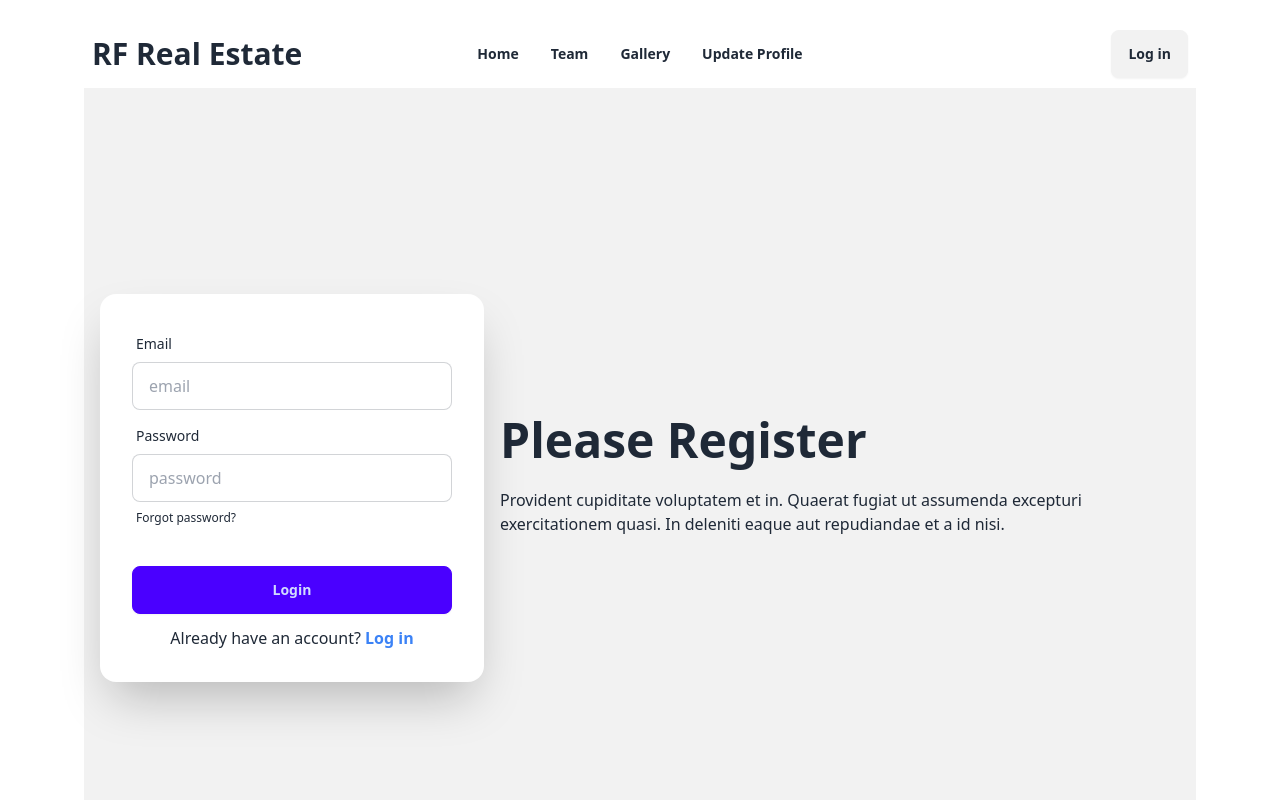
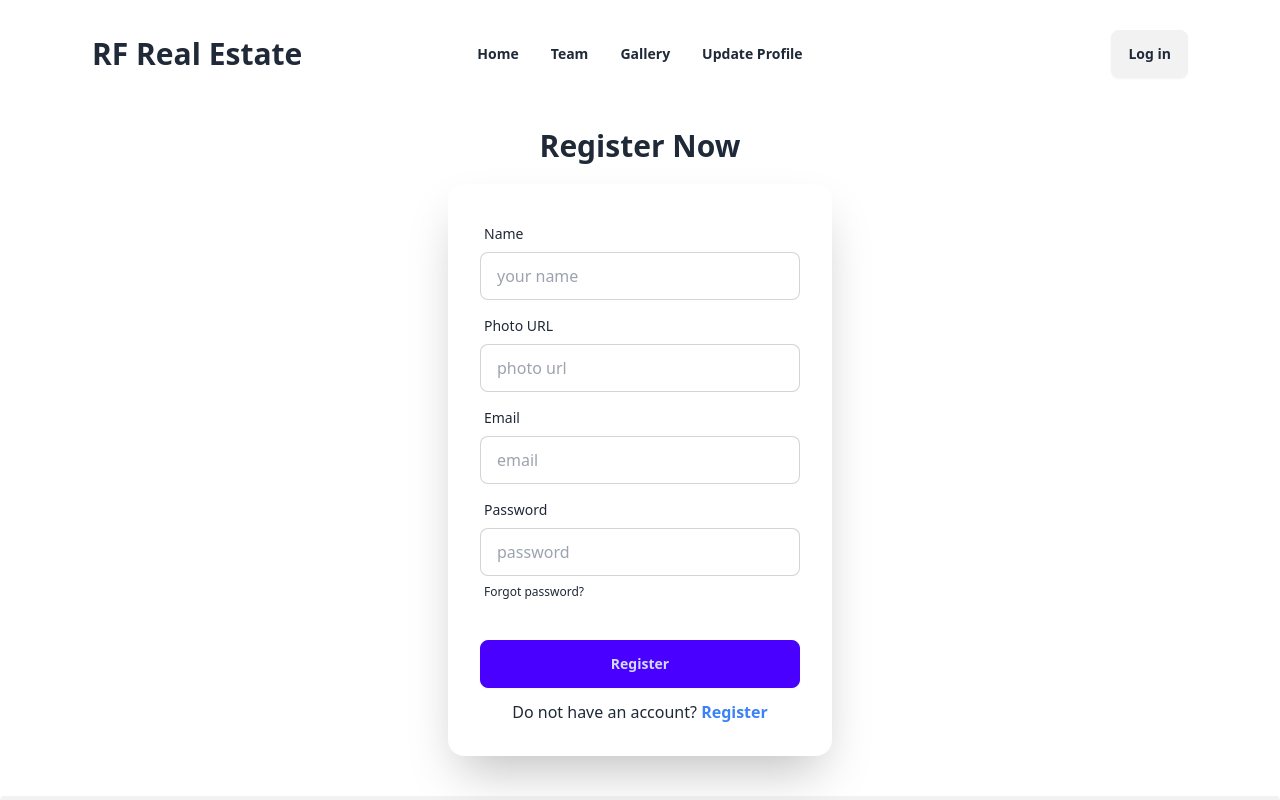
Before and after one commit to RfAraf/b9a9-real-estate, a React (Vite) app: page /register in a window 1280 px wide. Shown: the top 800 px of the page. Built offline with nearby package versions, Linux system fonts and the light colour scheme.

Commit message:
implement form input value by react hook form package

```diff
--- a/index.html
+++ b/index.html
@@ -4,7 +4,7 @@
     <meta charset="UTF-8" />
     <link rel="icon" type="image/svg+xml" href="/vite.svg" />
     <meta name="viewport" content="width=device-width, initial-scale=1.0" />
-    <title>Vite + React</title>
+    <title>RF Real Estate</title>
   </head>
   <body>
     <div id="root"></div>
--- a/package.json
+++ b/package.json
@@ -16,6 +16,7 @@
     "react": "^18.2.0",
     "react-dom": "^18.2.0",
     "react-helmet-async": "^2.0.4",
+    "react-hook-form": "^7.51.2",
     "react-icons": "^5.0.1",
     "react-router-dom": "^6.22.3",
     "sort-by": "^1.2.0",
--- a/src/pages/Login.jsx
+++ b/src/pages/Login.jsx
@@ -1,19 +1,20 @@
 import { Link } from "react-router-dom";
+import { useForm } from "react-hook-form";
 
 const Login = () => {
+  const {
+    register,
+    handleSubmit,
+    formState: { errors },
+  } = useForm();
+
+  const onSubmit = (data) => console.log(data);
+
   return (
-    <div className="hero min-h-screen bg-base-200">
-      <div className="hero-content flex-col lg:flex-row-reverse">
-        <div className="text-center lg:text-left">
-          <h1 className="text-5xl font-bold">Login now!</h1>
-          <p className="py-6">
-            Provident cupiditate voluptatem et in. Quaerat fugiat ut assumenda
-            excepturi exercitationem quasi. In deleniti eaque aut repudiandae et
-            a id nisi.
-          </p>
-        </div>
-        <div className="card shrink-0 w-full max-w-sm shadow-2xl bg-base-100">
-          <form className="card-body">
+    <div className="my-10">
+      <h1 className="text-3xl text-center mb-5 font-bold">Please Login!</h1>
+      <div className="card shrink-0 w-full max-w-sm shadow-2xl bg-base-100  mx-auto">
+        <form onSubmit={handleSubmit(onSubmit)} className="card-body">
           <div className="form-control">
             <label className="label">
               <span className="label-text">Email</span>
@@ -22,8 +23,11 @@ const Login = () => {
               type="email"
               placeholder="email"
               className="input input-bordered"
-                required
+              {...register("email", { required: true })}
             />
+            {errors.email && (
+              <span className="text-red-500 mt-2">This field is required</span>
+            )}
           </div>
           <div className="form-control">
             <label className="label">
@@ -33,8 +37,11 @@ const Login = () => {
               type="password"
               placeholder="password"
               className="input input-bordered"
-                required
+              {...register("password", { required: true })}
             />
+            {errors.password && (
+              <span className="text-red-500 mt-2">This field is required</span>
+            )}
             <label className="label">
               <a href="#" className="label-text-alt link link-hover">
                 Forgot password?
@@ -53,7 +60,6 @@ const Login = () => {
         </form>
       </div>
     </div>
-    </div>
   );
 };
 
--- a/src/pages/Register.jsx
+++ b/src/pages/Register.jsx
@@ -1,19 +1,44 @@
 import { Link } from "react-router-dom";
+import { useForm } from "react-hook-form";
 
 const Register = () => {
+  const {
+    register,
+    handleSubmit,
+    formState: { errors },
+  } = useForm();
+
+  const onSubmit = (data) => console.log(data);
+
   return (
-    <div className="hero min-h-screen bg-base-200">
-      <div className="hero-content flex-col lg:flex-row-reverse">
-        <div className="text-center lg:text-left">
-          <h1 className="text-5xl font-bold">Please Register</h1>
-          <p className="py-6">
-            Provident cupiditate voluptatem et in. Quaerat fugiat ut assumenda
-            excepturi exercitationem quasi. In deleniti eaque aut repudiandae et
-            a id nisi.
-          </p>
+    <div className="my-10">
+      <h1 className="text-3xl text-center mb-5 font-bold">Register Now</h1>
+      <div className="card shrink-0 w-full max-w-sm shadow-2xl bg-base-100  mx-auto">
+        <form onSubmit={handleSubmit(onSubmit)} className="card-body">
+          <div className="form-control">
+            <label className="label">
+              <span className="label-text">Name</span>
+            </label>
+            <input
+              type="text"
+              placeholder="your name"
+              className="input input-bordered"
+              {...register("name", { required: true })}
+            />
+            {errors.name && (
+              <span className="text-red-500 mt-2">This field is required</span>
+            )}
           </div>
-        <div className="card shrink-0 w-full max-w-sm shadow-2xl bg-base-100">
-          <form className="card-body">
+          <div className="form-control">
+            <label className="label">
+              <span className="label-text">Photo URL</span>
+            </label>
+            <input
+              type="text"
+              placeholder="photo url"
+              className="input input-bordered"
+            />
+          </div>
           <div className="form-control">
             <label className="label">
               <span className="label-text">Email</span>
@@ -22,8 +47,11 @@ const Register = () => {
               type="email"
               placeholder="email"
               className="input input-bordered"
-                required
+              {...register("email", { required: true })}
             />
+            {errors.email && (
+              <span className="text-red-500 mt-2">This field is required</span>
+            )}
           </div>
           <div className="form-control">
             <label className="label">
@@ -33,8 +61,11 @@ const Register = () => {
               type="password"
               placeholder="password"
               className="input input-bordered"
-                required
+              {...register("password", { required: true })}
             />
+            {errors.password && (
+              <span className="text-red-500 mt-2">This field is required</span>
+            )}
             <label className="label">
               <a href="#" className="label-text-alt link link-hover">
                 Forgot password?
@@ -42,18 +73,17 @@ const Register = () => {
             </label>
           </div>
           <div className="form-control mt-6">
-              <button className="btn btn-primary">Login</button>
+            <button className="btn btn-primary">Register</button>
             <p className="text-center mt-3">
-                Already have an account?{" "}
-                <Link className="text-blue-500 font-bold" to="/login">
-                  Log in
+              Do not have an account?{" "}
+              <Link className="text-blue-500 font-bold" to="/register">
+                Register
               </Link>
             </p>
           </div>
         </form>
       </div>
     </div>
-    </div>
   );
 };
 
--- a/src/pages/propertyDetails/PropertyDetails.jsx
+++ b/src/pages/propertyDetails/PropertyDetails.jsx
@@ -6,6 +6,7 @@ import { GiHomeGarage } from "react-icons/gi";
 import { IoLocationOutline } from "react-icons/io5";
 import PropertyDetailsSlider from "./PropertyDetailsSlider";
 import blueprint from "../../assets/floor-1.png";
+import { Helmet } from "react-helmet-async";
 
 const PropertyDetails = () => {
   const properties = useLoaderData();
@@ -14,6 +15,7 @@ const PropertyDetails = () => {
 
   const {
     estate_title,
+    image,
     segment_name,
     big_description,
     price,
@@ -29,6 +31,9 @@ const PropertyDetails = () => {
   const { bedrooms, bathrooms, garages } = room_category;
   return (
     <div className="space-y-10 mb-20">
+      <Helmet>
+        <title>RF Real State | Property - {id}</title>
+      </Helmet>
       <div className="flex flex-col lg:flex-row gap-8 justify-between items-center mt-5">
         <div className="space-y-3">
           <h2 className="text-3xl font-semibold">{estate_title}</h2>
@@ -62,7 +67,7 @@ const PropertyDetails = () => {
 
       {/* swiper slider: Thumbs gallery loop */}
       <div className="my-7">
-        <PropertyDetailsSlider></PropertyDetailsSlider>
+        <PropertyDetailsSlider image={image}></PropertyDetailsSlider>
       </div>
 
       <div className="space-y-5">
--- a/src/pages/propertyDetails/PropertyDetailsSlider.jsx
+++ b/src/pages/propertyDetails/PropertyDetailsSlider.jsx
@@ -1,3 +1,4 @@
+/* eslint-disable react/prop-types */
 /* eslint-disable no-unused-vars */
 // swiper slider
 import { useState } from "react";
@@ -18,7 +19,7 @@ import slider2 from "../../assets/slider-2.jpg";
 import slider3 from "../../assets/slider-3.jpg";
 import slider4 from "../../assets/slider-4.jpg";
 
-const PropertyDetailsSlider = () => {
+const PropertyDetailsSlider = ({ image }) => {
   // for swiper
   const [thumbsSwiper, setThumbsSwiper] = useState(null);
 
@@ -41,7 +42,7 @@ const PropertyDetailsSlider = () => {
         className="mySwiper2"
       >
         <SwiperSlide>
-          <img className="h-[500px] w-full" src={slider1} />
+          <img className="h-[500px] w-full" src={image} />
         </SwiperSlide>
         <SwiperSlide>
           <img className="h-[500px] w-full" src={slider2} />
```
Also changed, not shown: 1 other file (tests, documents, lock files or other folders). Lines whose indentation alone changed are shown as unchanged.
